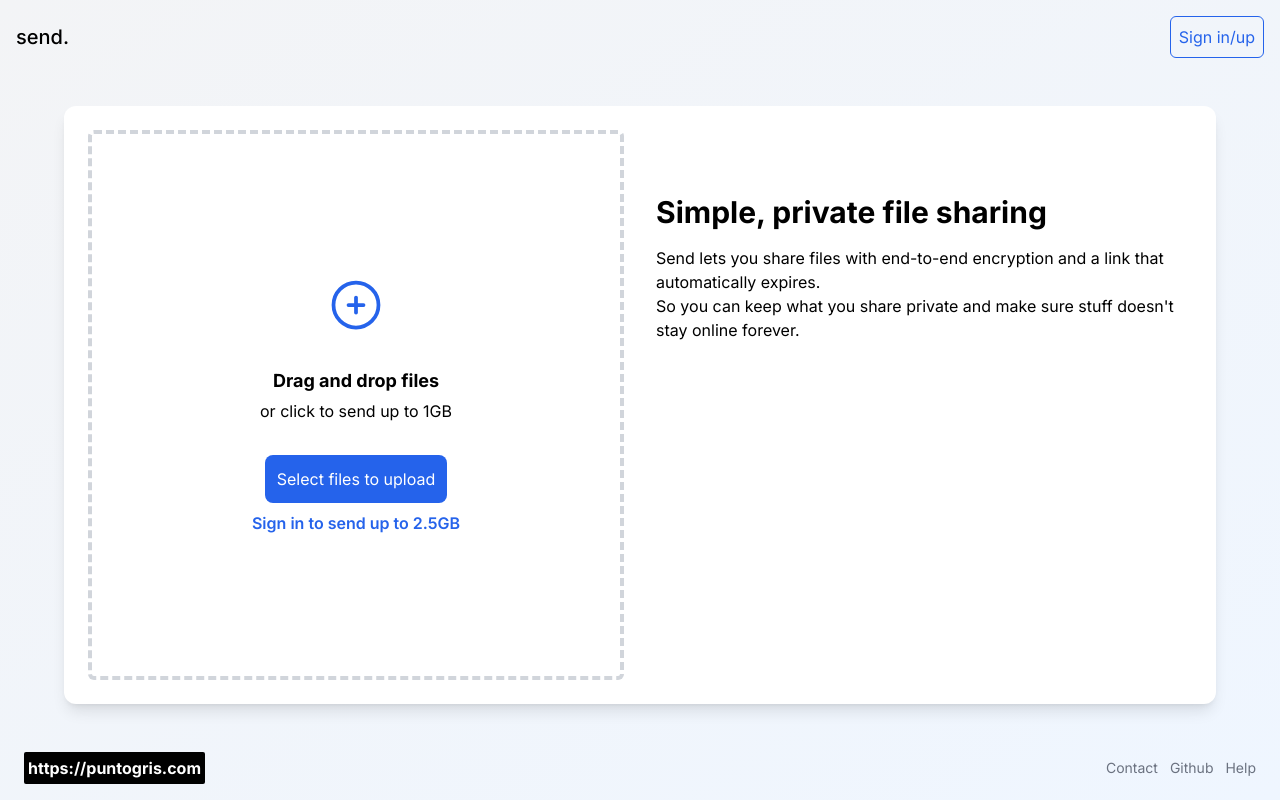
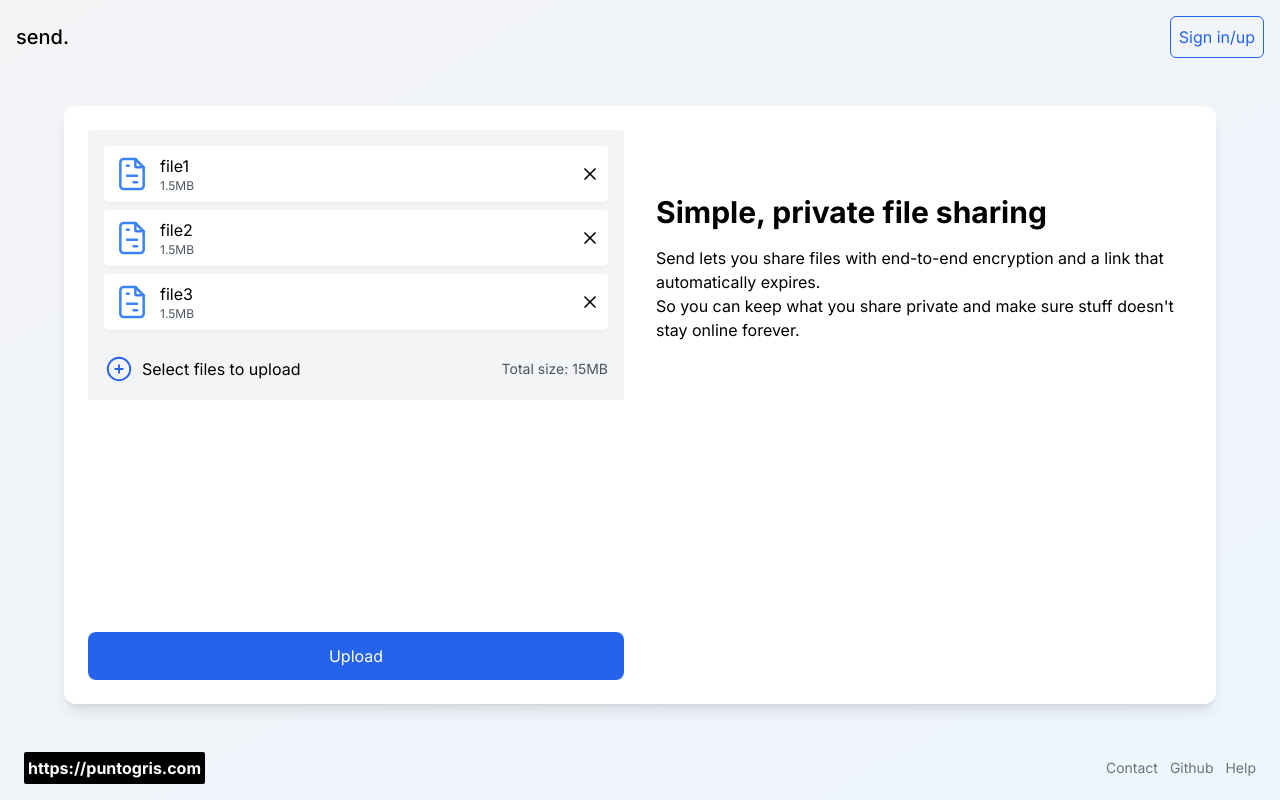
Before and after one commit to puntogris/send, a SvelteKit app: page / in a window 1280 px wide. Built offline with nearby package versions, Linux system fonts and the light colour scheme.

Commit message:
added upload page

```diff
--- /dev/null
+++ b/src/lib/icons/fileIcon.svelte
@@ -0,0 +1,23 @@
+<script>
+	export let size = 24;
+</script>
+
+<svg
+	xmlns="http://www.w3.org/2000/svg"
+	class="icon icon-tabler icon-tabler-file-invoice"
+	width={size}
+	height={size}
+	viewBox="0 0 24 24"
+	stroke-width="1.5"
+	stroke="currentColor"
+	fill="none"
+	stroke-linecap="round"
+	stroke-linejoin="round"
+>
+	<path stroke="none" d="M0 0h24v24H0z" fill="none" />
+	<path d="M14 3v4a1 1 0 0 0 1 1h4" />
+	<path d="M17 21h-10a2 2 0 0 1 -2 -2v-14a2 2 0 0 1 2 -2h7l5 5v11a2 2 0 0 1 -2 2z" />
+	<path d="M9 7l1 0" />
+	<path d="M9 13l6 0" />
+	<path d="M13 17l2 0" />
+</svg>
--- /dev/null
+++ b/src/lib/icons/xIcon.svelte
@@ -0,0 +1,20 @@
+<script>
+	export let size = 24;
+</script>
+
+<svg
+	xmlns="http://www.w3.org/2000/svg"
+	class="icon icon-tabler icon-tabler-x"
+	width={size}
+	height={size}
+	viewBox="0 0 24 24"
+	stroke-width="2"
+	stroke="currentColor"
+	fill="none"
+	stroke-linecap="round"
+	stroke-linejoin="round"
+>
+	<path stroke="none" d="M0 0h24v24H0z" fill="none" />
+	<path d="M18 6l-12 12" />
+	<path d="M6 6l12 12" />
+</svg>
--- a/src/routes/+page.svelte
+++ b/src/routes/+page.svelte
@@ -1,25 +1,16 @@
-<script>
-	import CirclePlusIcon from '$lib/icons/circlePlusIcon.svelte';
+<script lang="ts">
+	import Home from './home.svelte';
+	import Upload from './upload.svelte';
+
+	let state = 'upload';
 </script>
 
 <div class="grid h-full grid-cols-2 gap-8 p-6">
-	<div
-		class="flex h-full flex-col justify-center rounded-md border-4 border-dashed border-gray-300 p-4"
-	>
-		<div class="flex flex-col items-center gap-8">
-			<div class="text-blue-600">
-				<CirclePlusIcon size={60} />
-			</div>
-			<div class="flex flex-col items-center gap-1">
-				<h3 class="text-lg font-bold">Drag and drop files</h3>
-				<h2>or click to send up to 1GB</h2>
-			</div>
-			<div class="flex flex-col items-center gap-2">
-				<button class="rounded-lg bg-blue-600 p-3 text-white">Select files to upload</button>
-				<h3 class="font-semibold text-blue-600">Sign in to send up to 2.5GB</h3>
-			</div>
-		</div>
-	</div>
+	{#if state == 'home'}
+		<Home />
+	{:else if state == 'upload'}
+		<Upload />
+	{/if}
 	<div class="flex flex-col gap-4 pt-16">
 		<h1 class="text-3xl font-bold">Simple, private file sharing</h1>
 		<p>
--- /dev/null
+++ b/src/routes/home.svelte
@@ -0,0 +1,21 @@
+<script lang="ts">
+	import CirclePlusIcon from '$lib/icons/circlePlusIcon.svelte';
+</script>
+
+<div
+	class="flex h-full flex-col justify-center rounded-md border-4 border-dashed border-gray-300 p-4"
+>
+	<div class="flex flex-col items-center gap-8">
+		<div class="text-blue-600">
+			<CirclePlusIcon size={60} />
+		</div>
+		<div class="flex flex-col items-center gap-1">
+			<h3 class="text-lg font-bold">Drag and drop files</h3>
+			<h2>or click to send up to 1GB</h2>
+		</div>
+		<div class="flex flex-col items-center gap-2">
+			<button class="rounded-lg bg-blue-600 p-3 text-white">Select files to upload</button>
+			<h3 class="font-semibold text-blue-600">Sign in to send up to 2.5GB</h3>
+		</div>
+	</div>
+</div>
--- /dev/null
+++ b/src/routes/upload.svelte
@@ -0,0 +1,36 @@
+<script lang="ts">
+	import XIcon from '$lib/icons/xIcon.svelte';
+	import FileIcon from '$lib/icons/fileIcon.svelte';
+	import CirclePlusIcon from '$lib/icons/circlePlusIcon.svelte';
+
+	let files = ['file1', 'file2', 'file3'];
+</script>
+
+<div class="flex flex-col">
+	<div class="flex flex-col gap-2 rounded bg-gray-100 p-4">
+		{#each files as file}
+			<div class="flex items-center justify-between rounded bg-white p-2 shadow-sm">
+				<div class="flex items-center gap-2">
+					<div class="text-blue-500">
+						<FileIcon size={40} />
+					</div>
+					<div class="flex flex-col">
+						<h1>{file}</h1>
+						<p class="text-xs text-gray-600">1.5MB</p>
+					</div>
+				</div>
+				<XIcon size={20} />
+			</div>
+		{/each}
+		<div class="flex items-center justify-between pt-4">
+			<button class="flex items-center gap-2">
+				<div class="text-blue-600">
+					<CirclePlusIcon size={30} />
+				</div>
+				Select files to upload
+			</button>
+			<h4 class="text-sm text-gray-600">Total size: 15MB</h4>
+		</div>
+	</div>
+	<button class="mt-auto rounded-lg bg-blue-600 p-3 text-white">Upload</button>
+</div>
```
